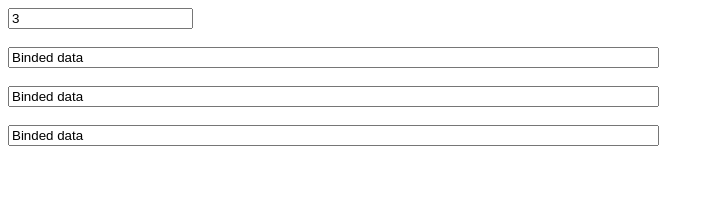
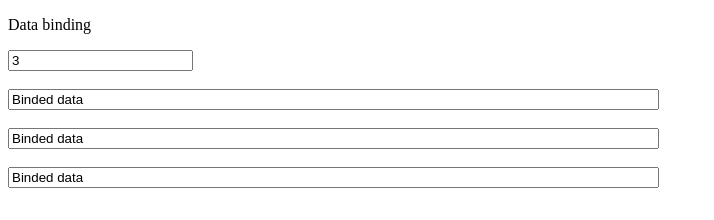
Before and after one commit to luiscastro193/data-binding, a plain HTML site: page index.html in a window 1280 px wide. Shown: the whole page, without its empty margins (0-714 px from the left). Drawn offline with Linux system fonts and the light colour scheme.

Commit message:
Force github pages publish

```diff
--- a/index.html
+++ b/index.html
@@ -10,6 +10,7 @@
 	</head>
 
 	<body>
+		<p>Data binding</p>
 		<input type="number" oninput="nInputs.value = this.value" onmouseenter="this.select()" min="1" value="3" >
 		<br><br>
 		<section id="inputs">
```
